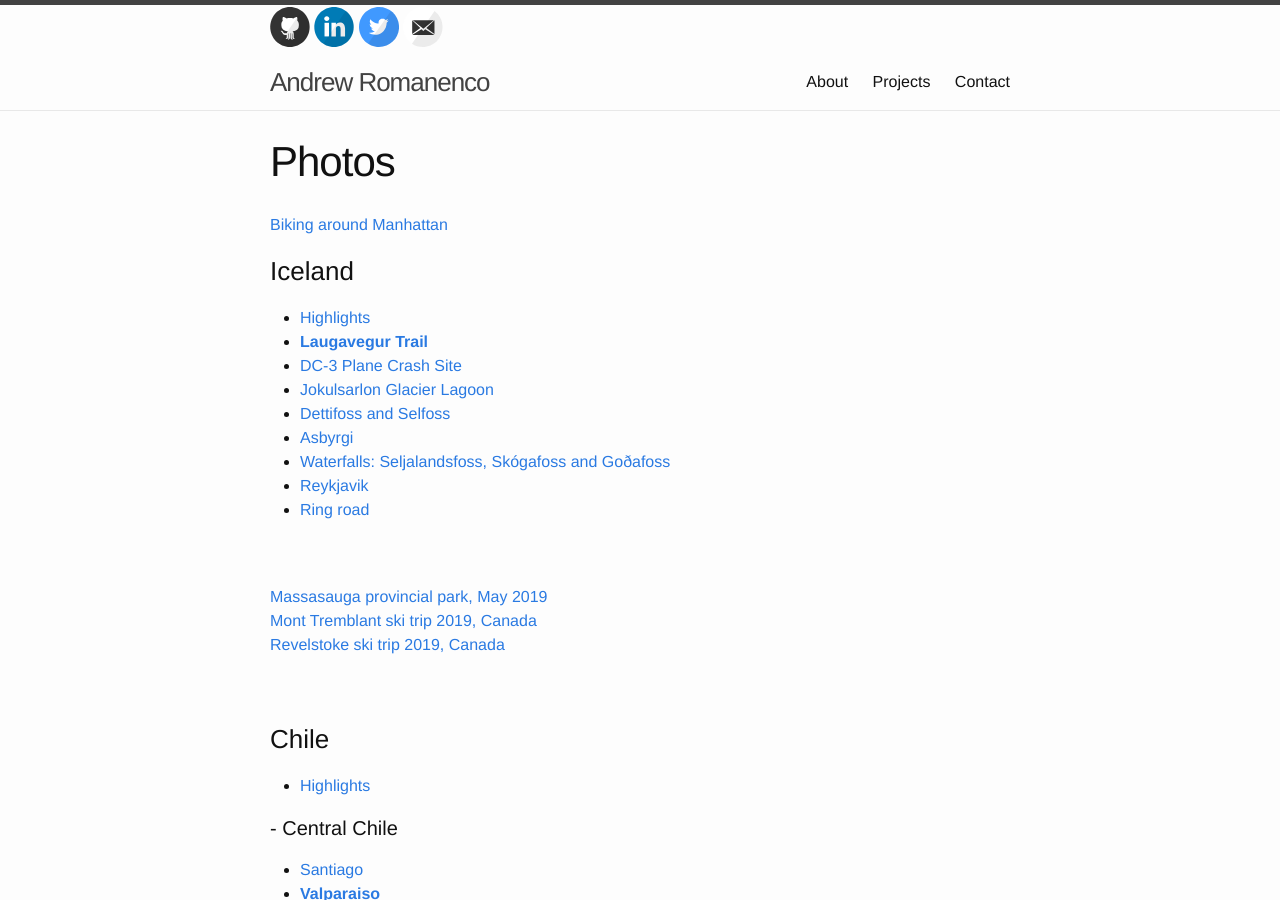
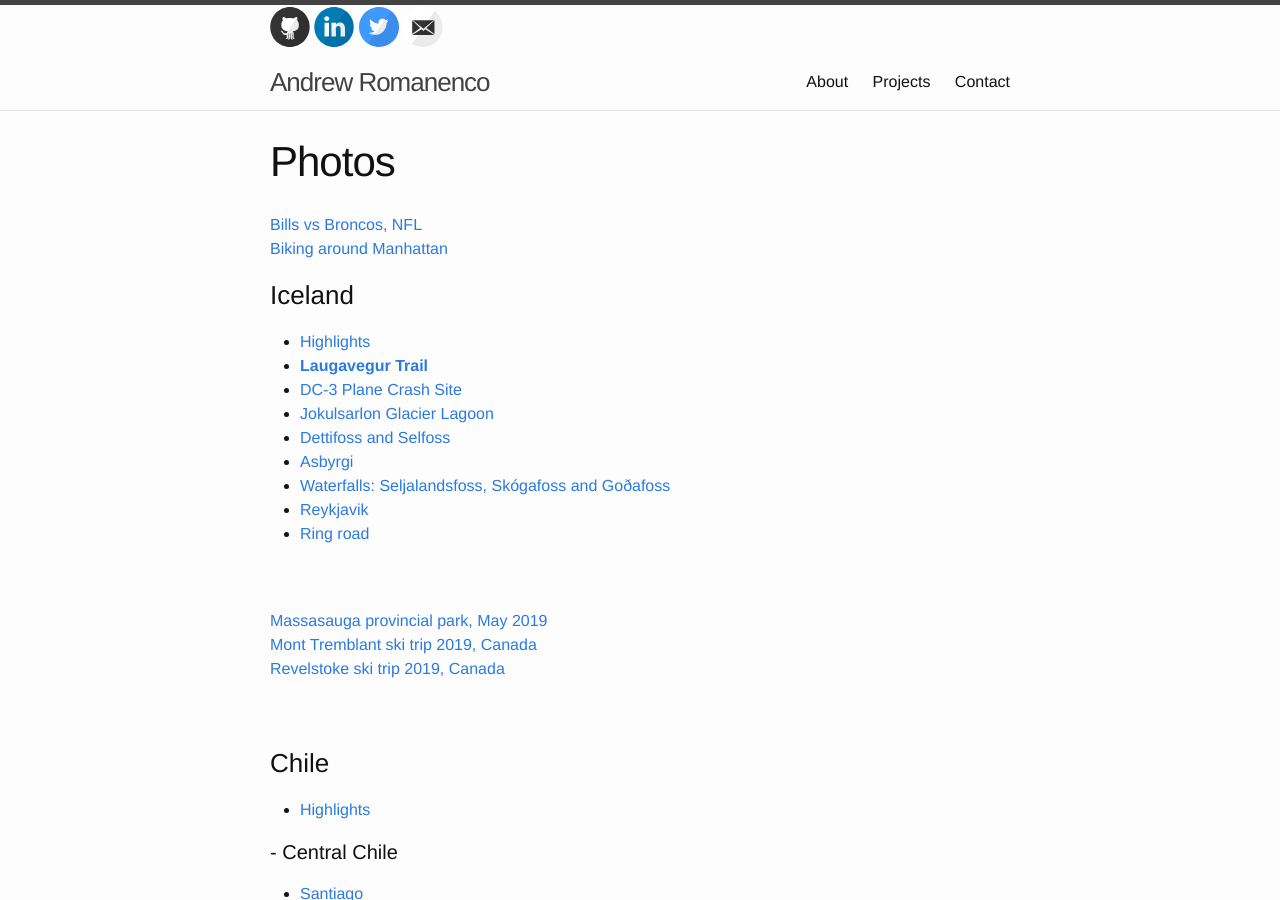
Before and after one commit to andrewromanenco/andrewromanenco.github.io, a Jekyll site: the page built from photos.markdown, in a window 1280 px wide and 900 px high. Built offline with Jekyll 4.4.1, drawn with Linux system fonts in a browser that asks for light colours; comment, search, counter and statistics services are not loaded.

Commit message:
Add NFL pics

```diff
--- a/photos.markdown
+++ b/photos.markdown
@@ -4,6 +4,7 @@ title: Photos
 permalink: /photos/
 ---
 
+<a href="https://photos.app.goo.gl/wVxBRPN89asYbsY47" target="_blank">Bills vs Broncos, NFL</a><br/>
 <a href="https://photos.app.goo.gl/mwgSHh4qFePm7ynF6" target="_blank">Biking around Manhattan</a><br/>
 
 ### Iceland
```
